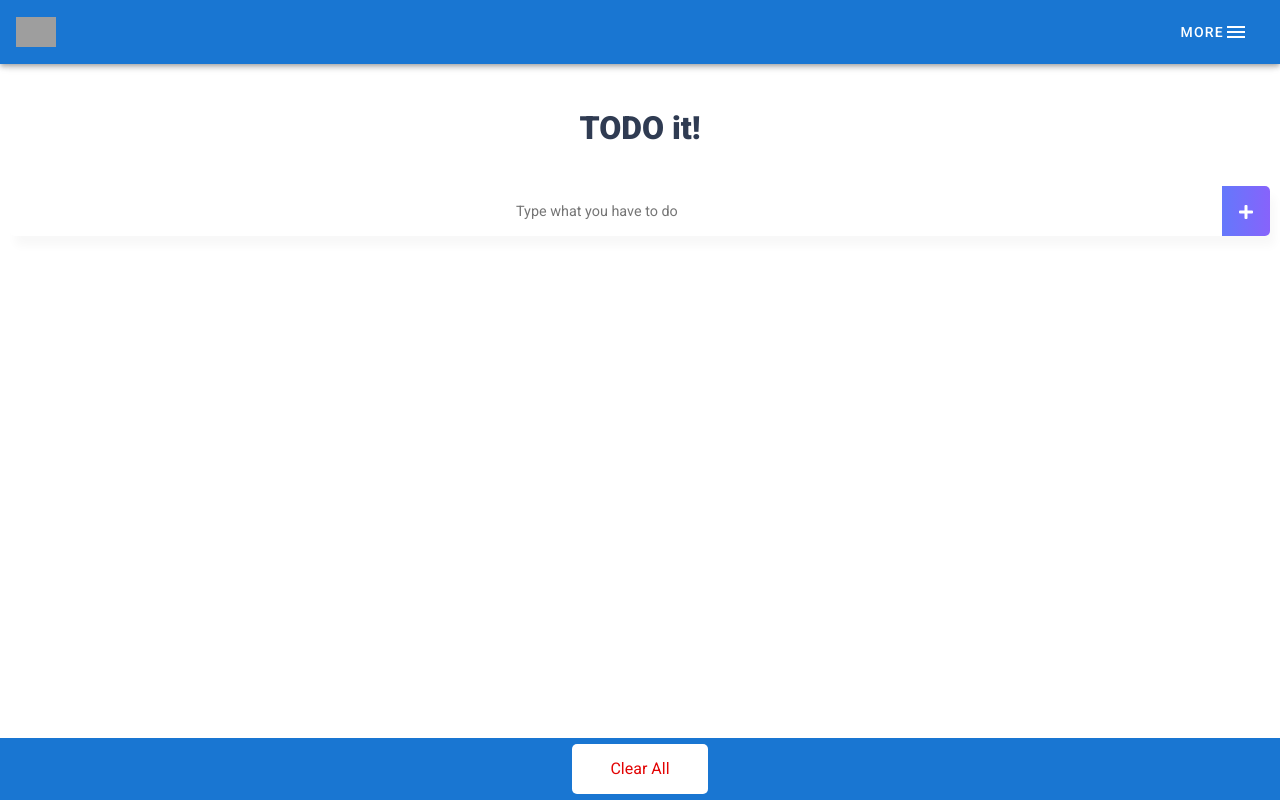
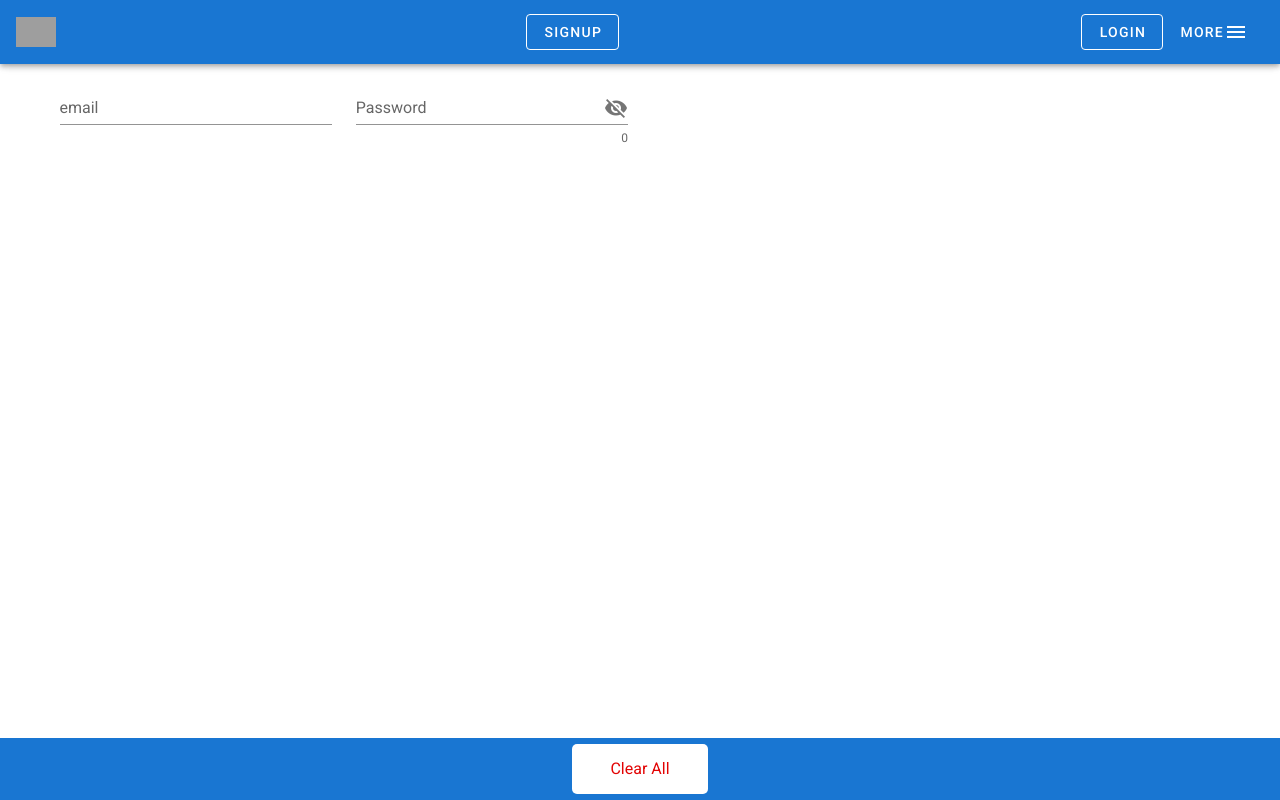
Before and after one commit to ixlab-jinwoo/mobile-todo, a Vue app: page / in a window 1280 px wide. Built offline with nearby package versions, Linux system fonts and the light colour scheme; no server answers; grey boxes are pictures that could not be loaded.

Commit message:
Add Firebase features

```diff
--- a/src/App.vue
+++ b/src/App.vue
@@ -13,7 +13,9 @@
       </div>
 
       <v-spacer></v-spacer>
-
+      <v-btn v-if="!name" outlined @click="addUser"> Signup </v-btn>
+      <v-spacer></v-spacer>
+      <v-btn outlined @click="login"> Login </v-btn>
       <v-btn text>
         <span>More</span>
         <v-icon>mdi-menu</v-icon>
@@ -21,12 +23,32 @@
     </v-app-bar>
 
     <v-main>
-      <TodoHeader />
-      <TodoInput v-on:addTodo="addTodo"></TodoInput>
-      <TodoList
-        v-bind:propsdata="todoItems"
-        @removeTodo="removeTodo"
-      ></TodoList>
+      <v-form
+        ><v-container
+          ><v-row>
+            <v-col cols="6" sm="3">
+              <v-text-field v-model="email" label="email"></v-text-field>
+            </v-col>
+            <v-col cols="6" sm="3">
+              <v-text-field
+                v-model="password"
+                :append-icon="show1 ? 'mdi-eye' : 'mdi-eye-off'"
+                :type="show1 ? 'text' : 'password'"
+                label="Password"
+                hint="At least 6 characters"
+                counter
+                @click:append="show1 = !show1"
+              ></v-text-field>
+            </v-col> </v-row></v-container
+      ></v-form>
+      <template v-if="name">
+        <TodoHeader :msg="name" />
+        <TodoInput v-on:addTodo="addTodo"></TodoInput>
+        <TodoList
+          v-bind:propsdata="todoItems"
+          @removeTodo="removeTodo"
+        ></TodoList>
+      </template>
     </v-main>
     <v-footer color="primary">
       <TodoFooter v-on:removeAll="clearAll" />
@@ -39,6 +61,12 @@ import TodoFooter from "./components/TodoFooter.vue";
 import TodoHeader from "./components/TodoHeader.vue";
 import TodoList from "./components/TodoList.vue";
 import TodoInput from "./components/TodoInput.vue";
+import {
+  getAuth,
+  createUserWithEmailAndPassword,
+  signInWithEmailAndPassword,
+  onAuthStateChanged,
+} from "firebase/auth";
 
 export default {
   name: "App",
@@ -53,6 +81,11 @@ export default {
   data() {
     return {
       todoItems: [],
+      name: "",
+      auth: getAuth(),
+      show1: false,
+      password: "",
+      email: "",
     };
   },
   methods: {
@@ -68,6 +101,34 @@ export default {
       localStorage.removeItem(todoItem);
       this.todoItems.splice(index, 1);
     },
+    addUser() {
+      createUserWithEmailAndPassword(this.auth, this.email, this.password)
+        .then((userCredential) => {
+          // Signed in
+          var user = userCredential.user;
+          console.log(user);
+          // ...
+        })
+        .catch((error) => {
+          console.log(error);
+          // var errorCode = error.code;
+          // var errorMessage = error.message;
+          // ..
+        });
+    },
+    login() {
+      signInWithEmailAndPassword(this.auth, this.email, this.password)
+        .then((userCredential) => {
+          // Signed in
+          console.log(userCredential.user);
+          this.name = userCredential.user.email;
+
+          // ...
+        })
+        .catch((error) => {
+          console.log(error);
+        });
+    },
   },
   created() {
     if (localStorage.length > 0) {
@@ -75,6 +136,17 @@ export default {
         this.todoItems.push(localStorage.key(i));
       }
     }
+    onAuthStateChanged(this.auth, (user) => {
+      if (user) {
+        // User is signed in, see docs for a list of available properties
+        // https://firebase.google.com/docs/reference/js/firebase.User
+        this.name = user.email;
+        // ...
+      } else {
+        // User is signed out
+        // ...
+      }
+    });
   },
 };
 </script>
--- a/src/components/TodoHeader.vue
+++ b/src/components/TodoHeader.vue
@@ -1,13 +1,14 @@
 <template>
 <v-container>
   <v-row justify="center">
-    <h1>TODO it!</h1>
+    <h1> {{ msg }} TODO it!</h1>
   </v-row>
 </v-container>
 </template>
 
 <script>
 export default {
+  props:['msg']
 }
 </script>
 
--- a/src/main.js
+++ b/src/main.js
@@ -5,6 +5,24 @@ import vuetify from './plugins/vuetify'
 
 Vue.config.productionTip = false
 
+// Import the functions you need from the SDKs you need
+import { initializeApp } from 'firebase/app';
+// TODO: Add SDKs for Firebase products that you want to use
+// https://firebase.google.com/docs/web/setup#available-libraries
+
+// Your web app's Firebase configuration
+const firebaseConfig = {
+  apiKey: "",
+  authDomain: "",
+  projectId: "",
+  storageBucket: "",
+  messagingSenderId: "",
+  appId: ""
+};
+
+// Initialize Firebase
+initializeApp(firebaseConfig);
+
 new Vue({
   vuetify,
   render: h => h(App)
```
